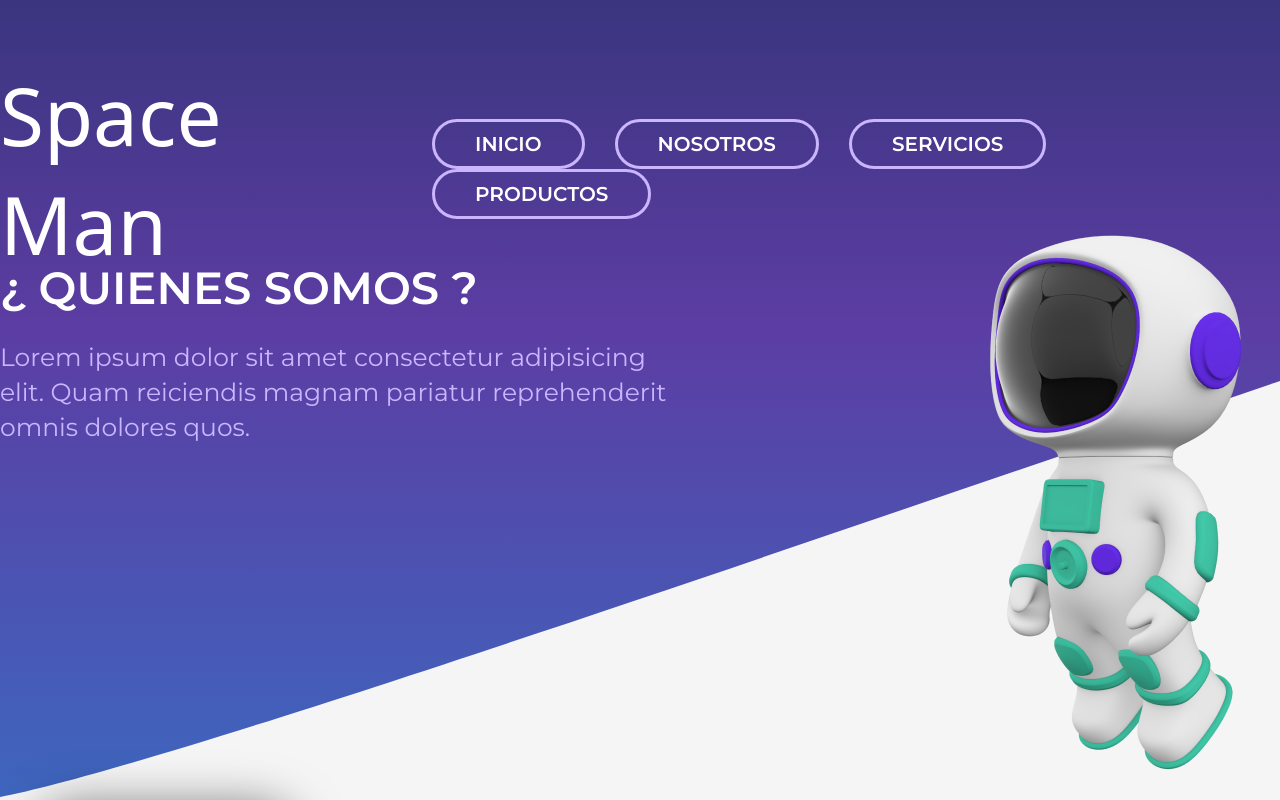
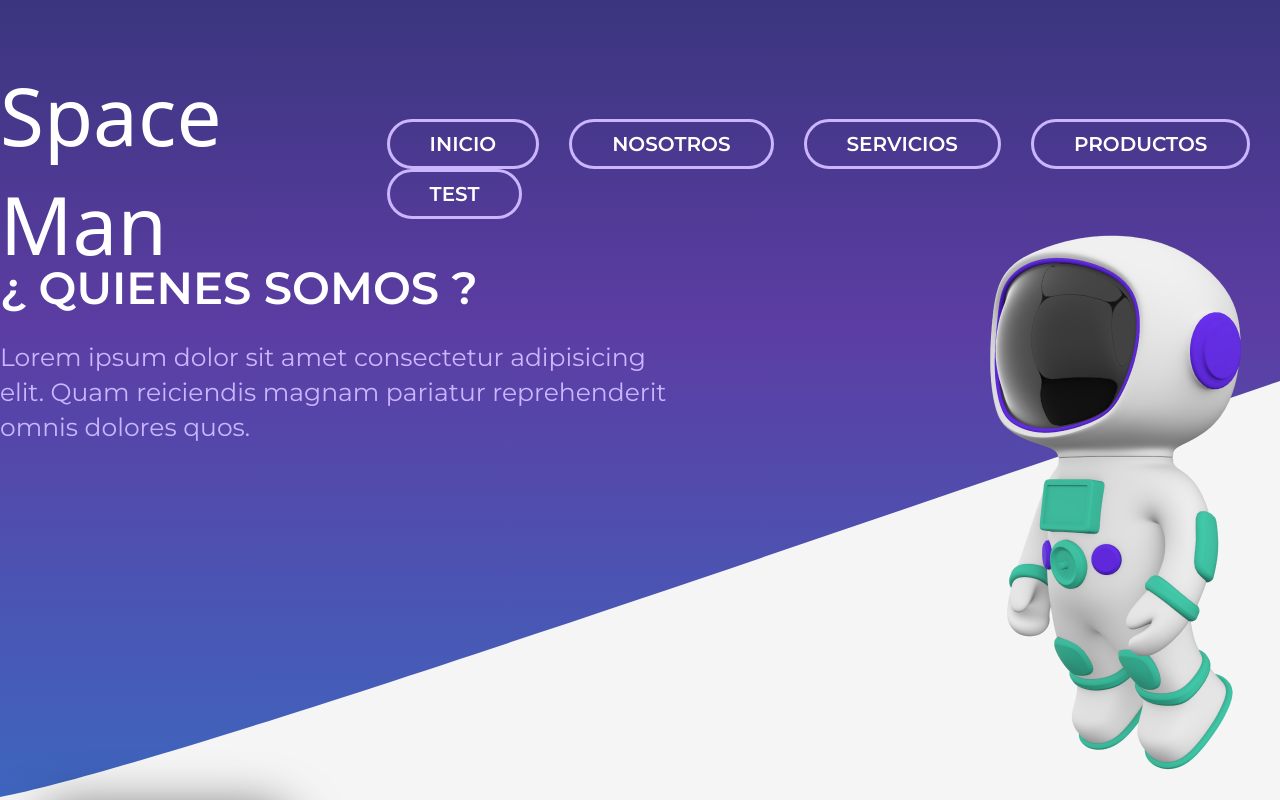
Before and after one commit to emeneces/web-maquetacion, a plain HTML site: page index.html in a window 1280 px wide. Shown: the top 800 px of the page. Drawn offline with Linux system fonts and the light colour scheme; a web font is replaced by a local one.

Commit message:
añadir boton menu

```diff
--- a/index.html
+++ b/index.html
@@ -27,6 +27,7 @@
                     <li><a href="#">NOSOTROS</a></li>
                     <li><a href="#">SERVICIOS</a></li>
                     <li><a href="#">PRODUCTOS</a></li>
+                    <li><a href="#">TEST</a></li>
                 </ul>
               </nav>
         </div>
```
